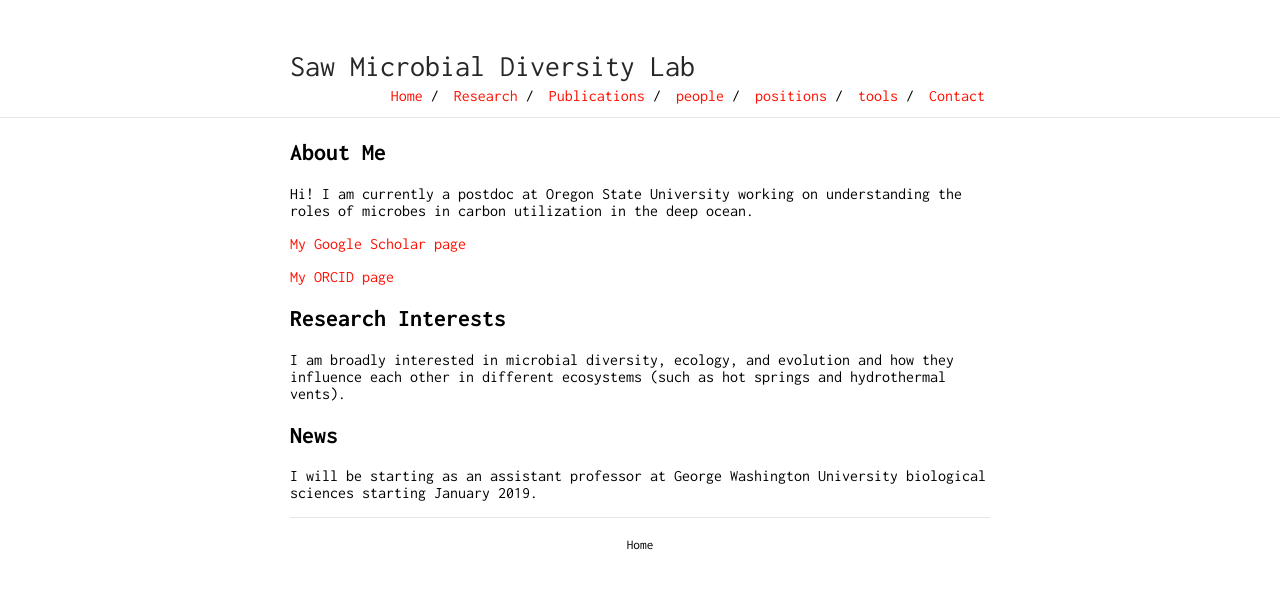
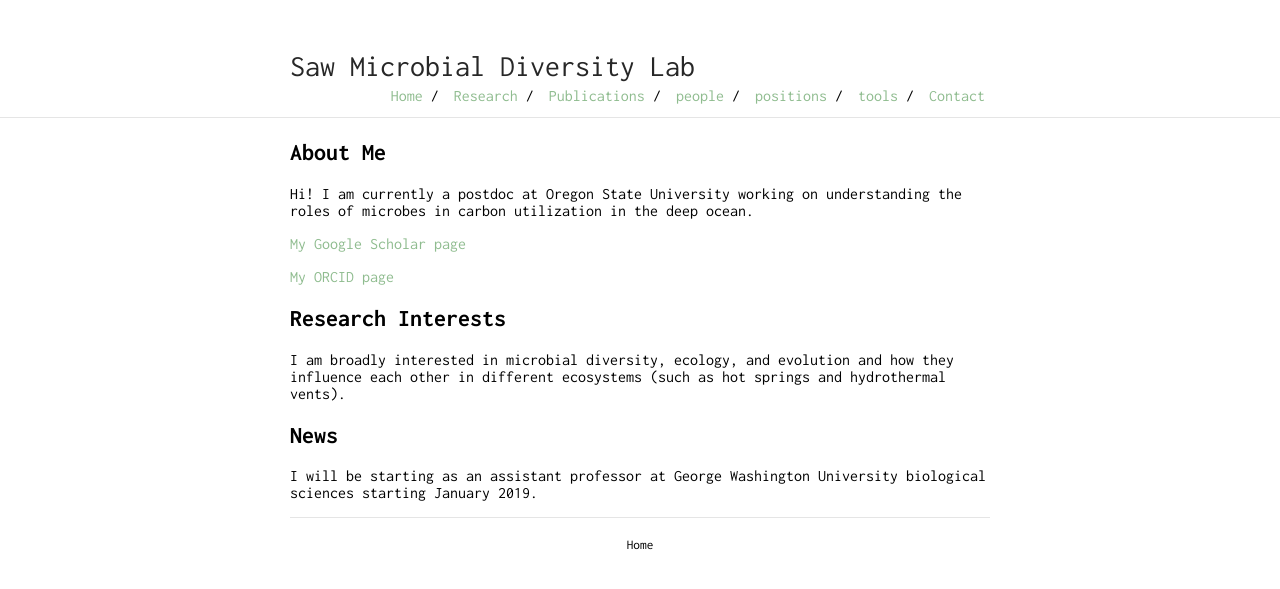
Before and after one commit to jimmysaw/jimmysaw.github.io, a Jekyll site: the page built from index.md, in a window 1280 px wide. Shown: the top 589 px of the page. Built offline with Jekyll 4.4.1, drawn with Linux system fonts in a browser that asks for light colours; our own code applies the rules of GitHub Pages for plain Markdown files.

Commit message:
changed the highlight color

```diff
--- a/_sass/vars.scss
+++ b/_sass/vars.scss
@@ -2,7 +2,7 @@
  * Customization Variables
  */
 
-$accent: #FF0F00;
+$accent: #8FBC8F;
 $image-size: 85px;
 
 /*
```
